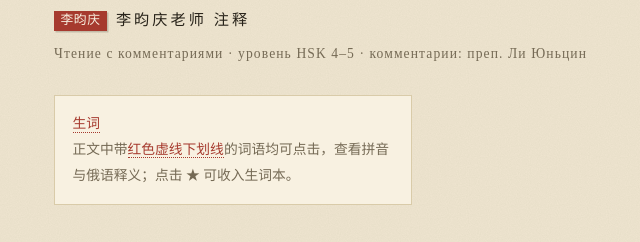
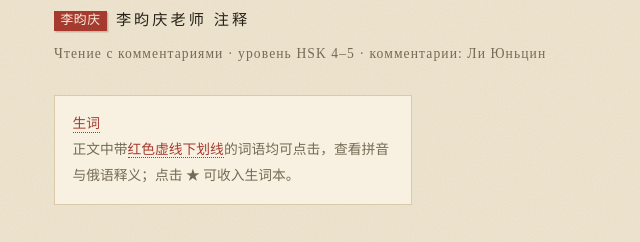
Before and after one commit to yunqing-LI/HSK6literature, a plain HTML site: page index.html in a window 1280 px wide. Shown: the part 288-530 px from the top of the page, 96-736 px from the left. Drawn offline with Linux system fonts and the light colour scheme; a web font is replaced by a local one.

Commit message:
20260911_4

```diff
--- a/index.html
+++ b/index.html
@@ -19,7 +19,7 @@
       <h1><span>孔</span><span>乙</span><span>己</span></h1>
       <p class="hero-author">鲁迅 著 · 一九一九年</p>
       <p class="hero-annotator"><span class="annot-seal">李昀庆</span>李昀庆老师 注释</p>
-      <p class="hero-ru">Чтение с комментариями · уровень HSK 4–5 · комментарии: преп. Ли Юньцин</p>
+      <p class="hero-ru">Чтение с комментариями · уровень HSK 4–5 · комментарии: Ли Юньцин</p>
       <div class="hero-hint">
         <span class="hint-demo w">生词</span>
         <p>正文中带<span class="u-demo">红色虚线下划线</span>的词语均可点击，查看拼音与俄语释义；点击 ★ 可收入生词本。</p>
```
